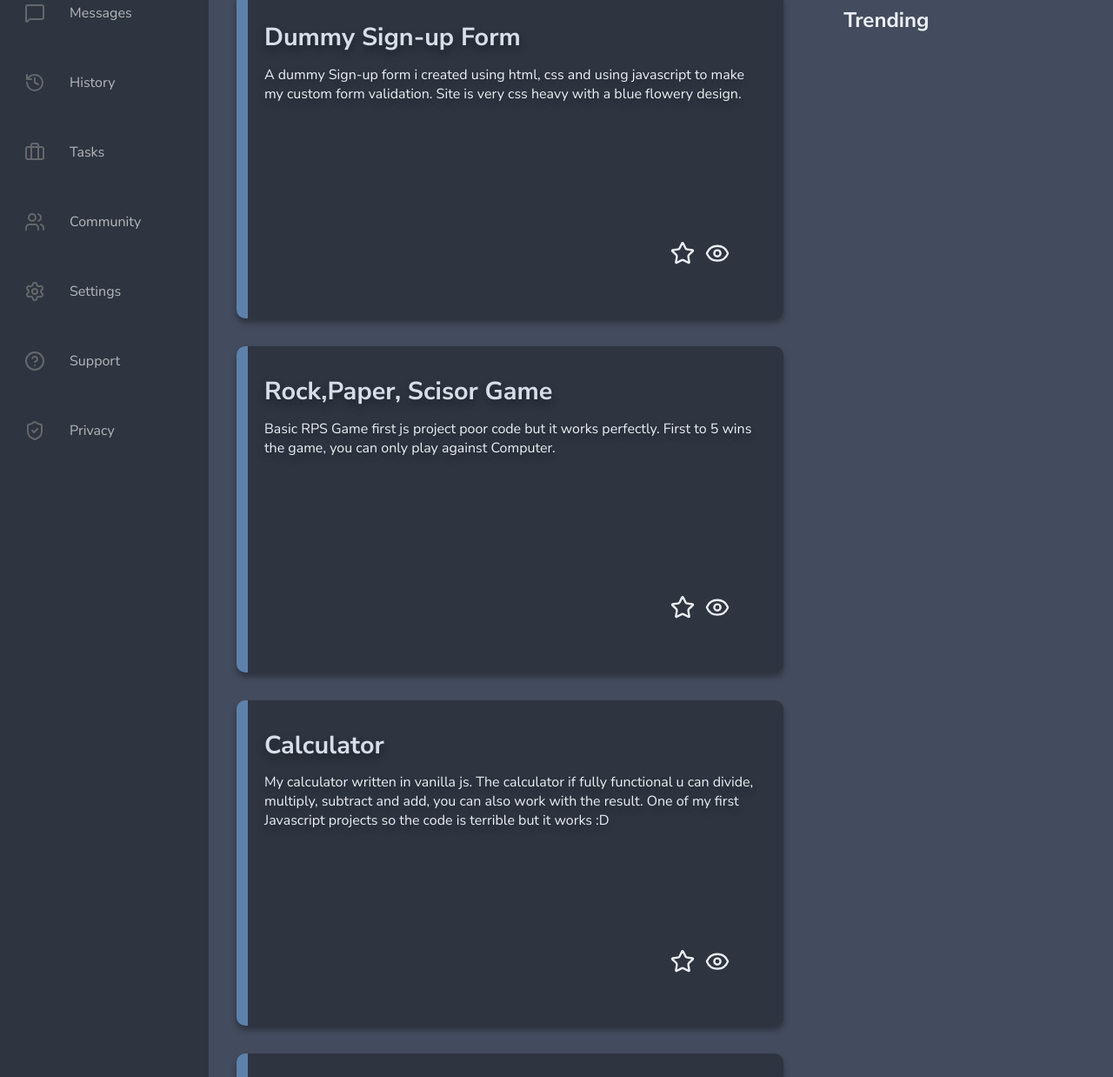
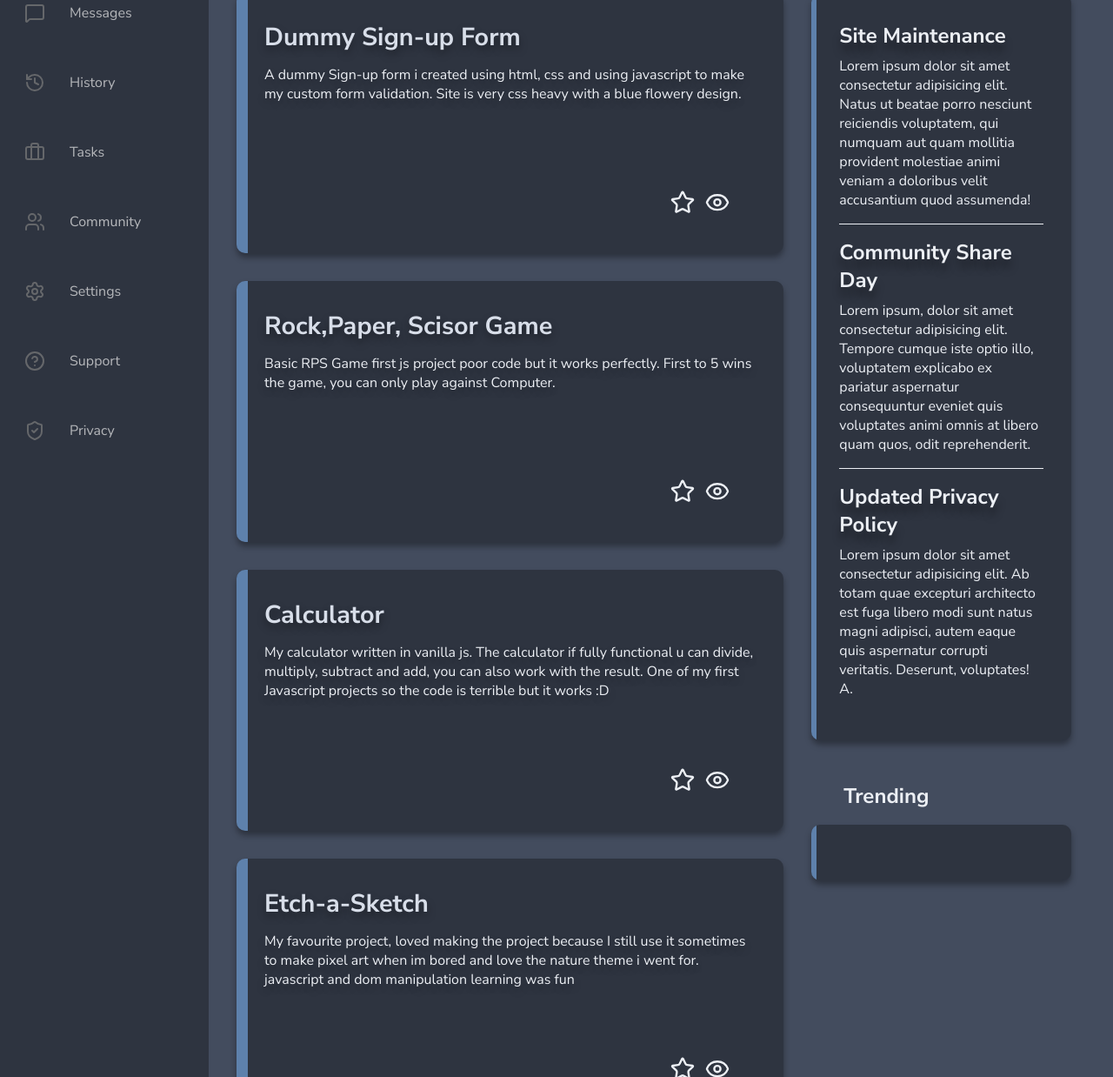
Before and after one commit to dogukan-sys/Admin-Dasheboard, a plain HTML site: page index.html in a window 1280 px wide. Shown: the part 281-1519 px from the top of the page at 87% size. Drawn offline with nearby package versions, Linux system fonts and the light colour scheme.

Commit message:
announcements and project cards

```diff
--- a/index.html
+++ b/index.html
@@ -169,7 +169,18 @@
                 <div class="AnnouncementsBlock">
                     <h2>Announcements</h2>
                     <div class="ann_Card">
-
+                        <div class="topic">
+                            <p class="topic_title">Site Maintenance</p>
+                            <p class="topic_content">Lorem ipsum dolor sit amet consectetur adipisicing elit. Natus ut beatae porro nesciunt reiciendis voluptatem, qui numquam aut quam mollitia provident molestiae animi veniam a doloribus velit accusantium quod assumenda!</p>
+                        </div>
+                        <div class="topic">
+                            <p class="topic_title">Community Share Day</p>
+                            <p class="topic_content">Lorem ipsum, dolor sit amet consectetur adipisicing elit. Tempore cumque iste optio illo, voluptatem explicabo ex pariatur aspernatur consequuntur eveniet quis voluptates animi omnis at libero quam quos, odit reprehenderit.</p>
+                        </div>
+                        <div class="topic">
+                            <p class="topic_title">Updated Privacy Policy</p>
+                            <p class="topic_content">Lorem ipsum dolor sit amet consectetur adipisicing elit. Ab totam quae excepturi architecto est fuga libero modi sunt natus magni adipisci, autem eaque quis aspernatur corrupti veritatis. Deserunt, voluptates! A.</p>
+                        </div>
                     </div>
                 </div>
                 <div class="trendingBlock">
--- a/style.css
+++ b/style.css
@@ -249,8 +249,8 @@ h2 {
 
 .mainBlock {
     display: grid;
-    grid-template-columns:repeat(auto-fit, minmax(500px, 1fr));
-    grid-template-rows: repeat(auto-fill, minmax(250px, 1fr));
+    grid-template-columns:repeat(auto-fit, minmax(450px, 1fr));
+    grid-auto-rows: 300px;
     padding: 1rem 2rem;
     gap: 2rem;
     max-height: fit-content;
@@ -264,7 +264,6 @@ h2 {
     background-size: cover;
     border-radius: 10px;
     box-shadow: 0 5px 7px rgb(0 0 0 / 35%);
-    transition: 0.2s ease-in-out;
     display: grid;
     grid-template-rows: 1fr 4fr 1fr;
     padding: 2rem;
@@ -321,3 +320,55 @@ h2 {
 .mainBlock #odin:hover {
     background-image: linear-gradient(90deg, rgba(94,129,172,1) 2%, rgba(46, 52, 64, 0.8) 2%),url(assets/odin-preview.png);
 }
+
+/* right cards */
+
+.rightBlock {
+    display: grid;
+    grid-template-rows: 1fr 1fr;
+}
+
+.ann_Card {
+    display: grid;
+    grid-template-rows: repeat(auto-fit,1fr);
+    padding: 2rem;
+    gap: 1rem;
+    background-color: rgb(94,129,172);
+    background-image: linear-gradient(90deg, rgba(94,129,172,1) 2%, rgba(46, 52, 64, 1) 2%);
+    background-size: cover;
+    border-radius: 10px;
+    box-shadow: 0 5px 7px rgb(0 0 0 / 35%);
+    margin: 1.1rem 3rem 1rem 0rem;
+}
+
+.topic_title {
+    font-size: 1.5rem;
+    font-weight: 700;
+    margin-bottom: 0.5rem;
+    text-shadow: 0 10px 10px rgb(0 0 0 / 35%);
+}
+.ann_Card .topic:first-child > p {
+    border-top: none;
+}
+
+.topic_content{
+    border-bottom: 1px solid #ECEFF4;
+    padding-bottom: 1rem;
+}
+
+.ann_Card .topic:last-child > p {
+    border: none;
+}
+
+.tren_Card {
+    display: grid;
+    grid-template-rows: repeat(auto-fit,1fr);
+    padding: 2rem;
+    gap: 1rem;
+    background-color: rgb(94,129,172);
+    background-image: linear-gradient(90deg, rgba(94,129,172,1) 2%, rgba(46, 52, 64, 1) 2%);
+    background-size: cover;
+    border-radius: 10px;
+    box-shadow: 0 5px 7px rgb(0 0 0 / 35%);
+    margin: 1.1rem 3rem 1rem 0rem;
+}
```
